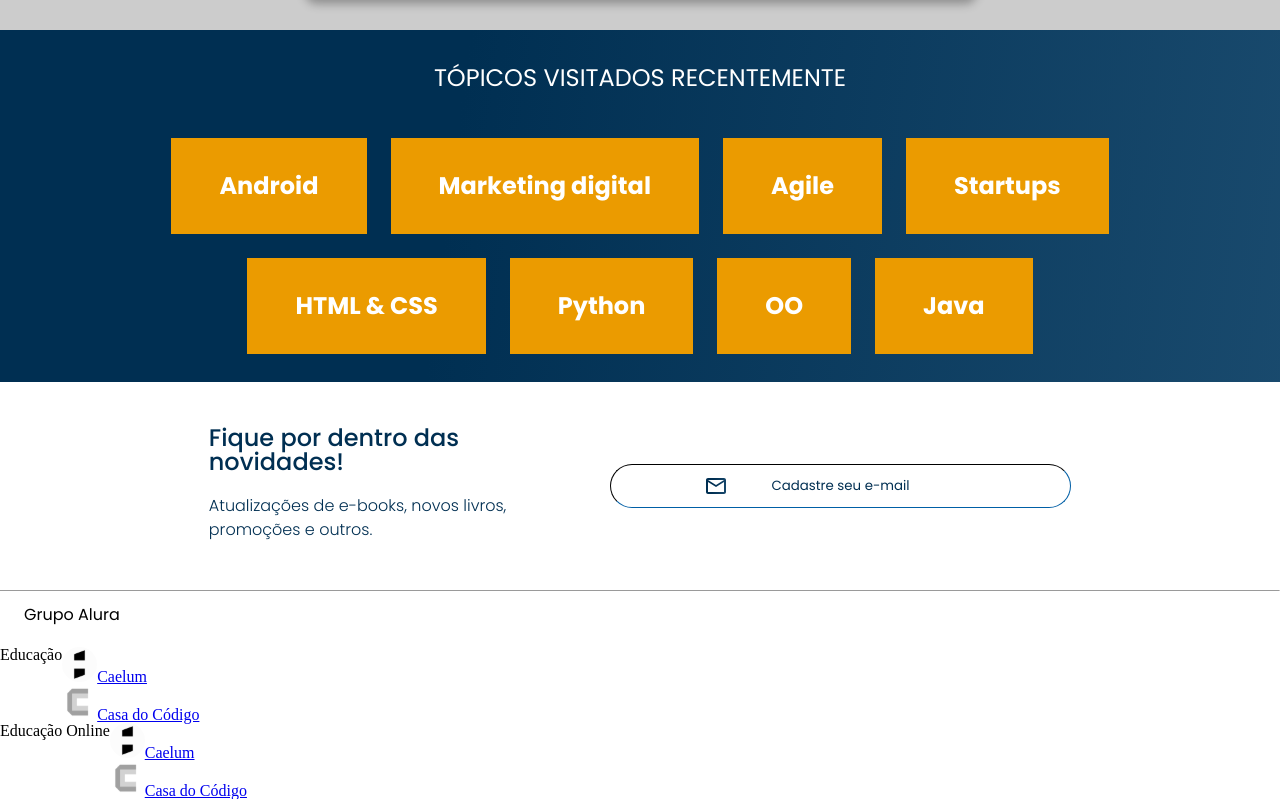
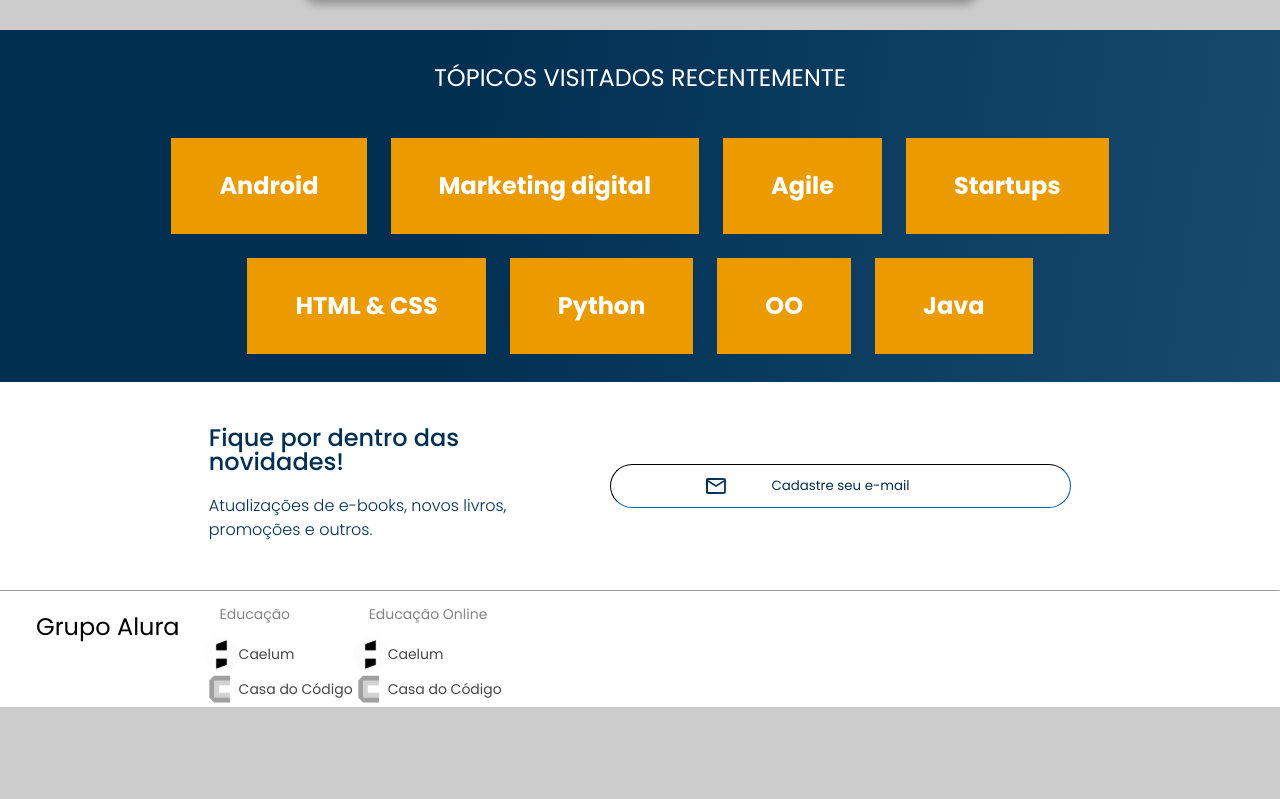
Before and after one commit to FilipeConde/aluraBooks-vue, a Vue app: page / in a window 1280 px wide. Shown: the part 1892-2691 px from the top of the page. After the commit the page ends 2599 px from the top, so only its background shows below. Built offline with nearby package versions, Linux system fonts and the light colour scheme.

Commit message:
chore: adjusts font from footer list.

```diff
--- a/src/components/Footer.vue
+++ b/src/components/Footer.vue
@@ -39,8 +39,16 @@ export default {
 }
 
 @media screen and (min-width: 1024px) {
+  .footer {
+    display: flex;
+  }
+
   .footer__list {
-    display: flex;
+    display: inline-block;
+  }
+
+  .footer__title {
+    font-size: 24px;
   }
 }
 </style>
--- a/src/components/FooterList.vue
+++ b/src/components/FooterList.vue
@@ -4,7 +4,7 @@
     <ul class="list-wrapper">
       <li class="list-item" v-for="item in listData.list" :key="item.name">
         <img :src="item.iconPath" alt="" class="list-item__img">
-        <a href="#" class="list_item__link">{{ item.name }}</a>
+        <a href="#" class="list-item__link">{{ item.name }}</a>
       </li>
     </ul>
   </div>
@@ -22,4 +22,30 @@ export default {
 
 <style scoped>
 
+.container {
+  font-family: var(--main-font)
+}
+
+.list-title {
+  font-size: 14px;
+  color: #858585;
+  padding: 1rem;
+}
+
+.list-wrapper {
+  display: flex;
+  flex-direction: column;
+}
+
+.list-item {
+  display: flex;
+  align-items: center;
+}
+
+.list-item__link {
+  font-size: 14px;
+  text-decoration: none;
+  color: #474646;
+}
+
 </style>
```
